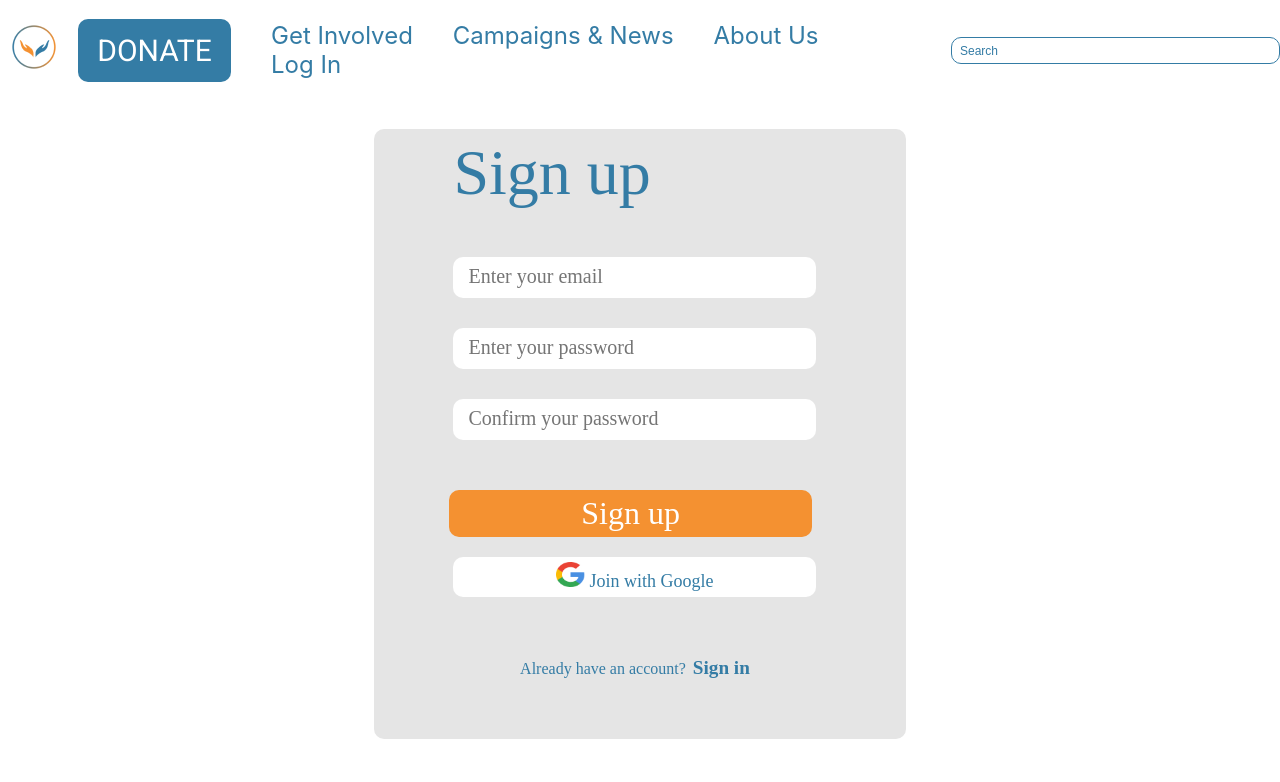
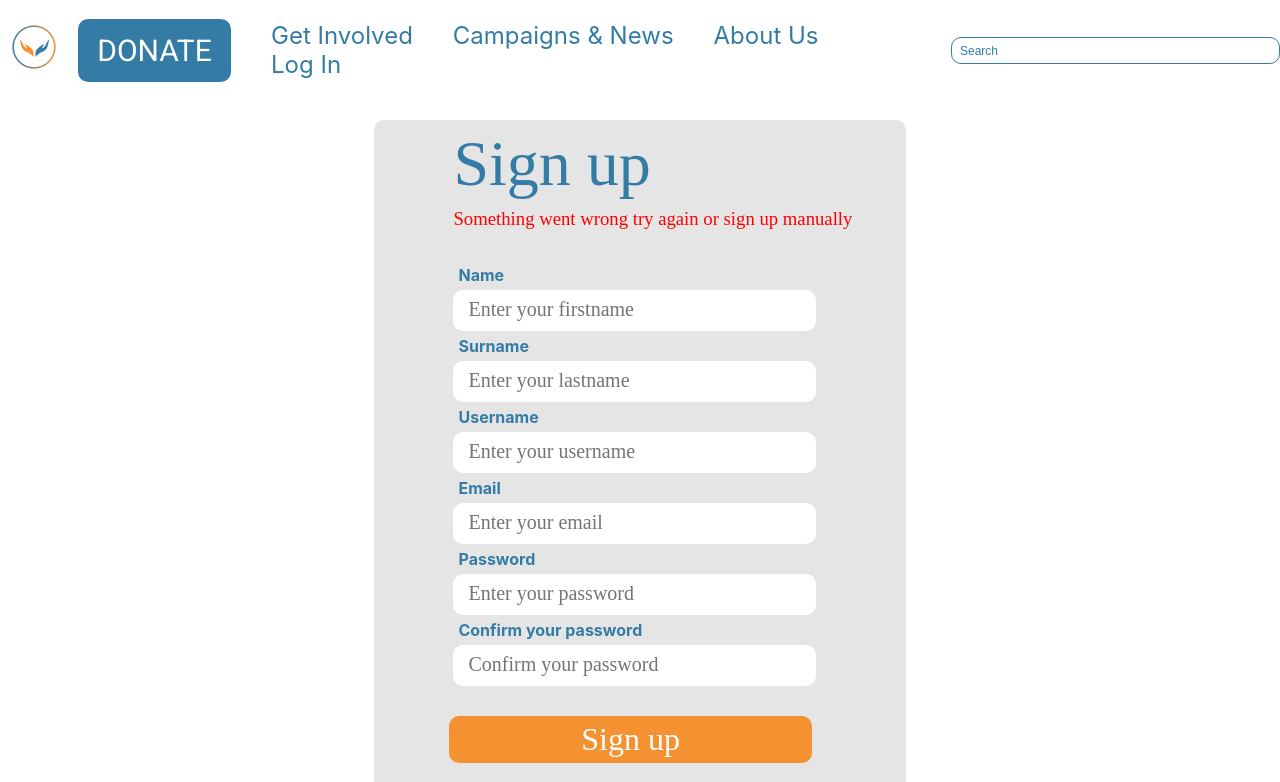
Before and after one commit to Dilekcn/charity, a React (Create React App) app: page /signup in a window 1280 px wide. Shown: the top 782 px of the page. Built offline with nearby package versions, Linux system fonts and the light colour scheme; data requests are answered from the project's data file.

Commit message:
google auth added you can signin and signup with google

```diff
--- a/db.json
+++ b/db.json
@@ -103,140 +103,154 @@
   ],
   "users": [
     {
-      "firstname":"Elif",
-      "lastname":"Balci",
-      "username":"elifb",
+      "firstname": "Elif",
+      "lastname": "Balci",
+      "username": "elifb",
       "email": "elif@gmail.com",
       "password": "12345",
       "id": 1
     },
     {
-      "firstname":"Ismail",
-      "lastname":"O",
-      "username":"ismailo",
+      "firstname": "Ismail",
+      "lastname": "O",
+      "username": "ismailo",
       "email": "ismail@gmail.com",
       "password": "12345",
       "id": 2
     },
     {
-      "firstname":"Mustafa",
-      "lastname":"Balci",
-      "username":"mustafab",
+      "firstname": "Mustafa",
+      "lastname": "Balci",
+      "username": "mustafab",
       "email": "mustafa@gmail.com",
       "password": "12345",
       "id": 3
     },
     {
-      "firstname":"Dilek",
-      "lastname":"C",
-      "username":"dilekc",
+      "firstname": "Dilek",
+      "lastname": "C",
+      "username": "dilekc",
       "email": "dilek@gmail.com",
       "password": "12345",
       "id": 4
+    },
+    {
+      "firstname": "Black",
+      "lastname": "Eagle",
+      "username": "blackeagle4894@gmail.com",
+      "email": "blackeagle4894@gmail.com",
+      "password": "117231253592307798480",
+      "id": 5
+    },
+    {
+      "firstname": "Software",
+      "lastname": "Chasers",
+      "username": "softwarechaserseu@gmail.com",
+      "email": "softwarechaserseu@gmail.com",
+      "password": "100196596391753903982",
+      "id": 6
     }
-
   ],
   "medias": [
     {
-      "id":101,
-      "media_url":"https://i.postimg.cc/vmDWMNQM/anaya-katlego-CXKk4z-U7an-E-unsplash.jpg",
-      "type":"post"
+      "id": 101,
+      "media_url": "https://i.postimg.cc/vmDWMNQM/anaya-katlego-CXKk4z-U7an-E-unsplash.jpg",
+      "type": "post"
     },
     {
-      "id":102,
-      "media_url":"https://i.postimg.cc/vmDWMNQM/anaya-katlego-CXKk4z-U7an-E-unsplash.jpg",
-      "type":"post"
+      "id": 102,
+      "media_url": "https://i.postimg.cc/vmDWMNQM/anaya-katlego-CXKk4z-U7an-E-unsplash.jpg",
+      "type": "post"
     },
     {
-      "id":103,
-      "media_url":"https://i.postimg.cc/vmDWMNQM/anaya-katlego-CXKk4z-U7an-E-unsplash.jpg",
-      "type":"post"
+      "id": 103,
+      "media_url": "https://i.postimg.cc/vmDWMNQM/anaya-katlego-CXKk4z-U7an-E-unsplash.jpg",
+      "type": "post"
     },
     {
-      "id":104,
-      "media_url":"https://i.postimg.cc/vmDWMNQM/anaya-katlego-CXKk4z-U7an-E-unsplash.jpg",
-      "type":"post"
+      "id": 104,
+      "media_url": "https://i.postimg.cc/vmDWMNQM/anaya-katlego-CXKk4z-U7an-E-unsplash.jpg",
+      "type": "post"
     },
     {
-      "id":105,
-      "media_url":"https://i.postimg.cc/vmDWMNQM/anaya-katlego-CXKk4z-U7an-E-unsplash.jpg",
-      "type":"post"
+      "id": 105,
+      "media_url": "https://i.postimg.cc/vmDWMNQM/anaya-katlego-CXKk4z-U7an-E-unsplash.jpg",
+      "type": "post"
     },
     {
-      "id":106,
-      "media_url":"https://i.postimg.cc/vmDWMNQM/anaya-katlego-CXKk4z-U7an-E-unsplash.jpg",
-      "type":"post"
+      "id": 106,
+      "media_url": "https://i.postimg.cc/vmDWMNQM/anaya-katlego-CXKk4z-U7an-E-unsplash.jpg",
+      "type": "post"
     },
     {
-      "id":107,
-      "media_url":"https://i.postimg.cc/vmDWMNQM/anaya-katlego-CXKk4z-U7an-E-unsplash.jpg",
-      "type":"post"
+      "id": 107,
+      "media_url": "https://i.postimg.cc/vmDWMNQM/anaya-katlego-CXKk4z-U7an-E-unsplash.jpg",
+      "type": "post"
     },
     {
-      "id":108,
-      "media_url":"https://i.postimg.cc/vmDWMNQM/anaya-katlego-CXKk4z-U7an-E-unsplash.jpg",
-      "type":"post"
+      "id": 108,
+      "media_url": "https://i.postimg.cc/vmDWMNQM/anaya-katlego-CXKk4z-U7an-E-unsplash.jpg",
+      "type": "post"
     },
     {
-      "id":109,
-      "media_url":"https://i.postimg.cc/vmDWMNQM/anaya-katlego-CXKk4z-U7an-E-unsplash.jpg",
-      "type":"post"
+      "id": 109,
+      "media_url": "https://i.postimg.cc/vmDWMNQM/anaya-katlego-CXKk4z-U7an-E-unsplash.jpg",
+      "type": "post"
     },
     {
-      "id":110,
-      "media_url":"https://i.postimg.cc/vmDWMNQM/anaya-katlego-CXKk4z-U7an-E-unsplash.jpg",
-      "type":"post"
+      "id": 110,
+      "media_url": "https://i.postimg.cc/vmDWMNQM/anaya-katlego-CXKk4z-U7an-E-unsplash.jpg",
+      "type": "post"
     },
     {
-      "id":201,
-      "media_url":"https://i.postimg.cc/C13Ccsp0/christiana-rivers-O-XIv-Dy0pcs-unsplash.jpg",
-      "type":"donatee"
+      "id": 201,
+      "media_url": "https://i.postimg.cc/C13Ccsp0/christiana-rivers-O-XIv-Dy0pcs-unsplash.jpg",
+      "type": "donatee"
     },
     {
-      "id":202,
-      "media_url":"https://i.postimg.cc/C13Ccsp0/christiana-rivers-O-XIv-Dy0pcs-unsplash.jpg",
-      "type":"donatee"
+      "id": 202,
+      "media_url": "https://i.postimg.cc/C13Ccsp0/christiana-rivers-O-XIv-Dy0pcs-unsplash.jpg",
+      "type": "donatee"
     },
     {
-      "id":203,
-      "media_url":"https://i.postimg.cc/C13Ccsp0/christiana-rivers-O-XIv-Dy0pcs-unsplash.jpg",
-      "type":"donatee"
+      "id": 203,
+      "media_url": "https://i.postimg.cc/C13Ccsp0/christiana-rivers-O-XIv-Dy0pcs-unsplash.jpg",
+      "type": "donatee"
     },
     {
-      "id":204,
-      "media_url":"https://i.postimg.cc/C13Ccsp0/christiana-rivers-O-XIv-Dy0pcs-unsplash.jpg",
-      "type":"donatee"
+      "id": 204,
+      "media_url": "https://i.postimg.cc/C13Ccsp0/christiana-rivers-O-XIv-Dy0pcs-unsplash.jpg",
+      "type": "donatee"
     },
     {
-      "id":205,
-      "media_url":"https://i.postimg.cc/C13Ccsp0/christiana-rivers-O-XIv-Dy0pcs-unsplash.jpg",
-      "type":"donatee"
+      "id": 205,
+      "media_url": "https://i.postimg.cc/C13Ccsp0/christiana-rivers-O-XIv-Dy0pcs-unsplash.jpg",
+      "type": "donatee"
     },
     {
-      "id":206,
-      "media_url":"https://i.postimg.cc/C13Ccsp0/christiana-rivers-O-XIv-Dy0pcs-unsplash.jpg",
-      "type":"donatee"
+      "id": 206,
+      "media_url": "https://i.postimg.cc/C13Ccsp0/christiana-rivers-O-XIv-Dy0pcs-unsplash.jpg",
+      "type": "donatee"
     },
     {
-      "id":207,
-      "media_url":"https://i.postimg.cc/C13Ccsp0/christiana-rivers-O-XIv-Dy0pcs-unsplash.jpg",
-      "type":"donatee"
+      "id": 207,
+      "media_url": "https://i.postimg.cc/C13Ccsp0/christiana-rivers-O-XIv-Dy0pcs-unsplash.jpg",
+      "type": "donatee"
     },
     {
-      "id":208,
-      "media_url":"https://i.postimg.cc/C13Ccsp0/christiana-rivers-O-XIv-Dy0pcs-unsplash.jpg",
-      "type":"donatee"
+      "id": 208,
+      "media_url": "https://i.postimg.cc/C13Ccsp0/christiana-rivers-O-XIv-Dy0pcs-unsplash.jpg",
+      "type": "donatee"
     },
     {
-      "id":209,
-      "media_url":"https://i.postimg.cc/C13Ccsp0/christiana-rivers-O-XIv-Dy0pcs-unsplash.jpg",
-      "type":"donatee"
+      "id": 209,
+      "media_url": "https://i.postimg.cc/C13Ccsp0/christiana-rivers-O-XIv-Dy0pcs-unsplash.jpg",
+      "type": "donatee"
     },
     {
-      "id":210,
-      "media_url":"https://i.postimg.cc/C13Ccsp0/christiana-rivers-O-XIv-Dy0pcs-unsplash.jpg",
-      "type":"donatee"
+      "id": 210,
+      "media_url": "https://i.postimg.cc/C13Ccsp0/christiana-rivers-O-XIv-Dy0pcs-unsplash.jpg",
+      "type": "donatee"
     }
-
   ]
 }
--- a/src/components/App/App.js
+++ b/src/components/App/App.js
@@ -38,7 +38,7 @@ export default function App() {
 						render={() => <Login setIsLoggedIn={setIsLoggedIn} />}
 					/>
 					<Route exact path="/aboutus" component={About} />
-					<Route exact path="/signup" component={SignUp} />
+					<Route exact path="/signup" render={() => <SignUp setIsLoggedIn={setIsLoggedIn} isLoggedIn={isLoggedIn} />} />
 					<Route exact path="/donate" component={Donate} />
 					<Route exact path="/campaings&news" component={News} />
 					<Route
--- a/src/components/Auth/Login.css
+++ b/src/components/Auth/Login.css
@@ -62,7 +62,7 @@
 
 .sign-in-email {
 	max-width: 80%;
-	margin-top: 10px;
+	margin-top: 5px;
 	background: #ffffff;
 	border-radius: 10px;
 	border: none;
@@ -80,7 +80,7 @@
 
 .sign-in-password {
 	max-width: 80%;
-	margin-top: 30px;
+	margin-top: 5px;
 	background: #ffffff;
 	border-radius: 10px;
 	border: none;
--- a/src/components/Auth/Login.js
+++ b/src/components/Auth/Login.js
@@ -1,7 +1,9 @@
 import axios from 'axios';
-import React, { useState } from 'react';
+import React, { useState, useEffect } from 'react';
 import {Link, Redirect} from 'react-router-dom'
 import './Login.css';
+import GoogleLogin from 'react-google-login';
+import googleLogo from './grommet-icons_google.jpg';
 
 const Login = ({setIsLoggedIn}) => {
 	const [users, setUsers] = useState([])
@@ -9,15 +11,42 @@ const Login = ({setIsLoggedIn}) => {
 	const [password, setPassword] = useState('')
 	const [userExist, setUserExist] = useState(false)
 
+	useEffect(
+		() => {
+			axios
+				.get('http://localhost:4000/users')
+				.then((res) => {
+					setUsers(res.data);
+				})
+				.catch((err) => console.log(err));
+		},
+		[]
+	);
+
+	const responseGoogle = (response) => {
+		if(!response.googleId) return document.querySelector('.valid').textContent = 'Something went wrong try again or sign in manually'
+		const { email} = response.profileObj
+		if(users) {
+			for(let i = 0; i < users.length; i++) {
+				if(users[i].email === email) {
+					setUserExist(true)
+					setIsLoggedIn(true)
+					return
+				}
+			}
+			document.querySelector('.valid').textContent = 'This account does not exist. Please sign up first.'
+		}
+	};
+
 	const login = (e) => {
-		if(email.trim() == '' || password.trim() == '') {
+		if(email.trim() === '' || password.trim() === '') {
 			document.querySelector('.valid').textContent = 'Please fill the blanks!'
 			return false
 		}
 		axios.get('http://localhost:4000/users')
 		.then(res => {
 			for(let i = 0; i < res.data.length; i++) {
-				if(res.data[i].email == email && res.data[i].password == password) {
+				if(res.data[i].email === email && res.data[i].password === password) {
 					setUserExist(true)
 					setIsLoggedIn(true)
 				} else {
@@ -37,25 +66,47 @@ const Login = ({setIsLoggedIn}) => {
 		<div className="sign-in">
 			<div className="sign-in-body">
 				<h1 className="sign-in-SignIn">Sign in</h1>
-				<h3 className="valid" style={{color:'red'}}></h3>
+				<h3 className="valid" style={{color:'red'}}> </h3>
 				<form className="sign-in-form" >
+				<label htmlFor="email">Email</label>
 					<input
 						className="sign-in-email"
 						type="text"
+						id="email"
 						name="email"
 						placeholder="Enter your email"
 						value={email}
 						onChange={(e) => setEmail(e.target.value)}
 					/>
+					<label htmlFor="password">Password</label>
 					<input
 						className="sign-in-password"
 						type="password"
+						id="password"
 						name="password"
 						placeholder="Enter your password"
 						value={password}
 						onChange={(e) => setPassword(e.target.value)}
 					/>
 					<Link onClick={ login } className="link" to={userExist ? '/' : '/login'}>Sign in</Link>
+					<GoogleLogin
+						render={(renderProps) => (
+							<button
+								className="sign-up-google"
+								type="button"
+								onClick={renderProps.onClick}
+								disabled={renderProps.disabled}
+							>
+								<img src={googleLogo} alt="google logo" /> Sign in with Google
+							</button>
+						)}
+						className="sign-up-google"
+						clientId="906847324262-e38d6kiavhpnl6nu22g4u03ms5h4ul42.apps.googleusercontent.com"
+						buttonText="Join with Google"
+						onSuccess={responseGoogle}
+						onFailure={responseGoogle}
+						cookiePolicy={'single_host_origin'}
+					/>
 				</form>
 				<div className="sign-in-signUp">
 					<p>
--- a/src/components/Auth/SignUp.css
+++ b/src/components/Auth/SignUp.css
@@ -4,10 +4,18 @@
 	flex-direction: column;
 	border-radius: 10px;
 	width: 627px;
-	height: 628px;
+	height: 100%;
 	margin: auto;
 	margin-top: 120px;
 	margin-bottom: 100px;
+}
+
+label {
+	color:#347ca5;
+	margin-left: 5px;
+	font-size:medium;
+	font-weight:bold;
+	margin-top: 5px;
 }
 
 .sign-up-header {
@@ -69,7 +77,7 @@
 
 .sign-up-email {
 	max-width: 80%;
-	margin-top: 10px;
+	margin-top: 5px;
 	background: #ffffff;
 	border-radius: 10px;
 	border: none;
@@ -87,7 +95,7 @@
 
 .sign-up-password {
 	max-width: 80%;
-	margin-top: 30px;
+	margin-top: 5px;
 	background: #ffffff;
 	border-radius: 10px;
 	border: none;
@@ -111,7 +119,7 @@
 	font-size: small;
 }
 .sign-up-submit {
-	margin-top: 20px;
+	margin-top: 10px;
 	max-width: 80%;
 	border: none;
 	background-color: #f49131;
@@ -127,7 +135,7 @@
 
 .link {
 	color: #ffffff;
-	margin-top: 50px;
+	margin-top: 30px;
 	max-width: 80%;
 	margin-left: -4px;
 	border: none;
@@ -169,6 +177,8 @@
 	font-style: normal;
 	font-weight: normal;
 	color: #347ca5;
+	margin-top: 20px;
+	margin-bottom: 10px;
 }
 
 .sign-up-login p a {
--- a/src/components/Auth/SignUp.js
+++ b/src/components/Auth/SignUp.js
@@ -1,22 +1,20 @@
 import React, { useEffect, useState } from 'react';
 import './SignUp.css';
 import googleLogo from './grommet-icons_google.jpg';
-import { Link } from 'react-router-dom';
+import { Redirect } from 'react-router-dom';
 import axios from 'axios';
 import GoogleLogin from 'react-google-login';
 
-const SignUp = () => {
-	const [ email, setEmail ] = useState('');
+const SignUp = ({setIsLoggedIn, isLoggedIn}) => {
+	const [ emailInput, setEmail ] = useState('');
 	const [ password, setPassword ] = useState('');
+	const [ name, setName ] = useState('');
+	const [ surname, setSurname ] = useState('');
+	const [ username, setUsername ] = useState('');
 	const [ confirm, setConfirm ] = useState('');
-	const [ existEmail, setExistEmail ] = useState(true);
+	const [ existEmail, setExistEmail ] = useState(false);
 	const [ users, setUsers ] = useState(null);
 	const [ refresh, setRefresh ] = useState(false);
-
-	const responseGoogle = (response) => {
-		console.log(response);
-		console.log(response.profileObj);
-	};
 
 	useEffect(
 		() => {
@@ -27,13 +25,46 @@ const SignUp = () => {
 				})
 				.catch((err) => console.log(err));
 		},
-		[ refresh ]
+		[]
 	);
+
+	const responseGoogle = (response) => {
+		if(!response.googleId) return document.querySelector('.valid').textContent = 'Something went wrong try again or sign up manually'
+			const {familyName, givenName, email, googleId} = response.profileObj
+		if(users) {
+			for(let i = 0; i < users.length; i++) {
+				if(users[i].email === email) {
+					setExistEmail(true)
+					document.querySelector('.valid').textContent = 'You already signed up. Please Log in.'
+					return
+				}
+			}
+		}
+
+		axios
+		.post('http://localhost:4000/users', {
+			firstname:givenName,
+			lastname:familyName,
+			username:email,
+			email: email,
+			password: googleId
+		})
+		.then((res) => {
+			setIsLoggedIn(true);
+
+		})
+		.catch((err) => console.log(err));
+
+	};
+
+	if(isLoggedIn) {
+		return <Redirect to='/'/>
+	}
 
 	const signup = (e) => {
 		e.preventDefault();
 		document.querySelector('.valid').textContent = '';
-		if (email.trim() == '' || password.trim() == '' || confirm.trim() == '') {
+		if (emailInput.trim() === '' || password.trim() === '' || confirm.trim() === '') {
 			document.querySelector('.valid').textContent = 'Please fill the blanks!';
 			return;
 		}
@@ -44,7 +75,7 @@ const SignUp = () => {
 		}
 		if (users) {
 			users.forEach((user) => {
-				if (user.email == email.trim()) {
+				if (user.email === emailInput.trim()) {
 					document.querySelector('.valid').textContent = 'Email is already taken';
 					setExistEmail(false);
 					return;
@@ -55,7 +86,7 @@ const SignUp = () => {
 		if (existEmail) {
 			axios
 				.post('http://localhost:4000/users', {
-					email: email,
+					email: emailInput,
 					password: password
 				})
 				.then((res) => console.log(res.data))
@@ -73,27 +104,63 @@ const SignUp = () => {
 		<div className="sign-up">
 			<div className="sign-up-body">
 				<h1 className="sign-up-SignIn">Sign up</h1>
-				<h3 className="valid" style={{ color: 'red' }} />
+				<h3 className="valid" style={{ color: 'red' }}> </h3>
 				<form className="sign-up-form" onSubmit={signup}>
+					<label htmlFor="name">Name</label>
+					<input
+						className="sign-up-email"
+						type="text"
+						name="name"
+						id="name"
+						value={name}
+						placeholder="Enter your firstname"
+						onChange={(e) => setName(e.target.value)}
+					/>
+					<label htmlFor="surname">Surname</label>
+					<input
+						className="sign-up-email"
+						type="text"
+						id="surname"
+						name="surname"
+						value={surname}
+						placeholder="Enter your lastname"
+						onChange={(e) => setSurname(e.target.value)}
+					/>
+					<label htmlFor="username">Username</label>
+					<input
+						className="sign-up-email"
+						type="text"
+						id="username"
+						name="username"
+						value={username}
+						placeholder="Enter your username"
+						onChange={(e) => setUsername(e.target.value)}
+					/>
+					<label htmlFor="email">Email</label>
 					<input
 						className="sign-up-email"
 						type="email"
+						id="email"
 						name="email"
-						value={email}
+						value={emailInput}
 						placeholder="Enter your email"
 						onChange={(e) => setEmail(e.target.value)}
 					/>
+					<label htmlFor="password">Password</label>
 					<input
 						className="sign-up-password"
 						type="password"
+						id="password"
 						name="password"
 						value={password}
 						placeholder="Enter your password"
 						onChange={(e) => setPassword(e.target.value)}
 					/>
+					<label htmlFor="confirm">Confirm your password</label>
 					<input
 						className="sign-up-password"
 						type="password"
+						id="confirm"
 						name="password"
 						value={confirm}
 						placeholder="Confirm your password"
```
